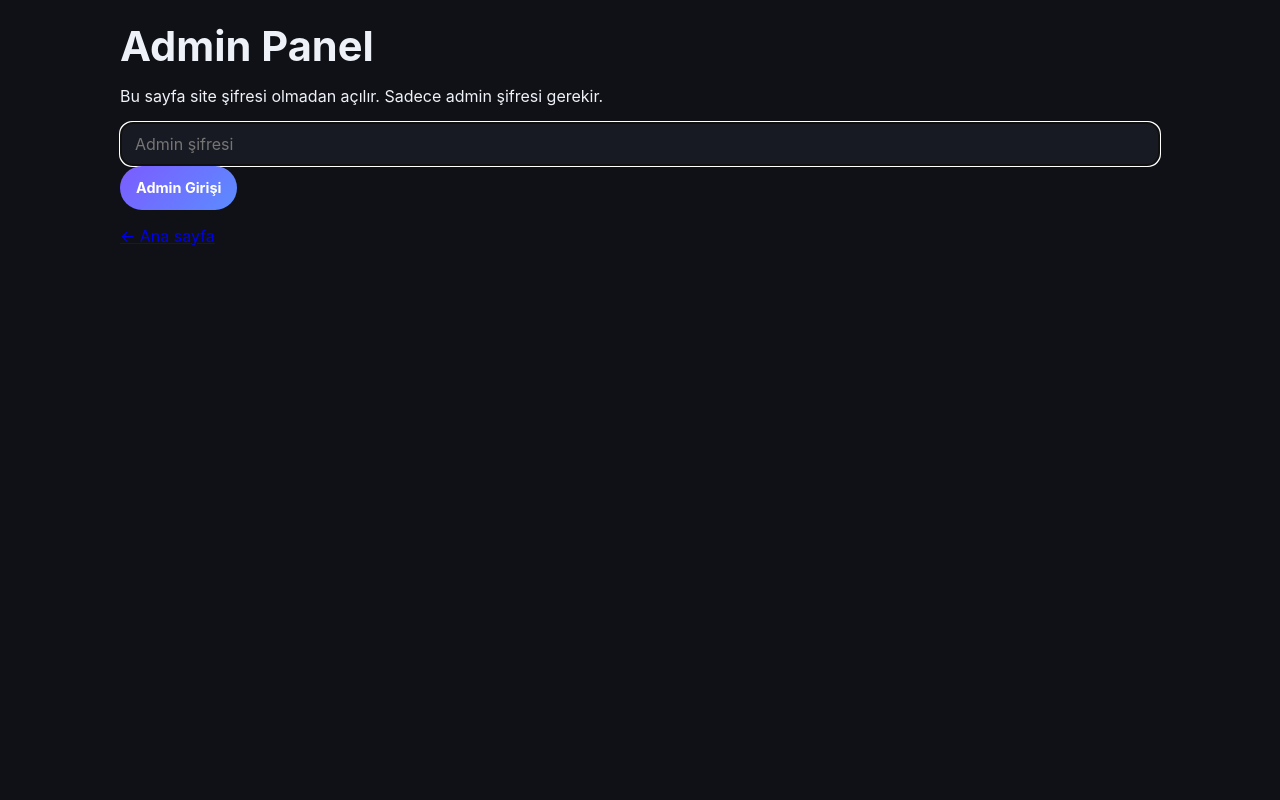
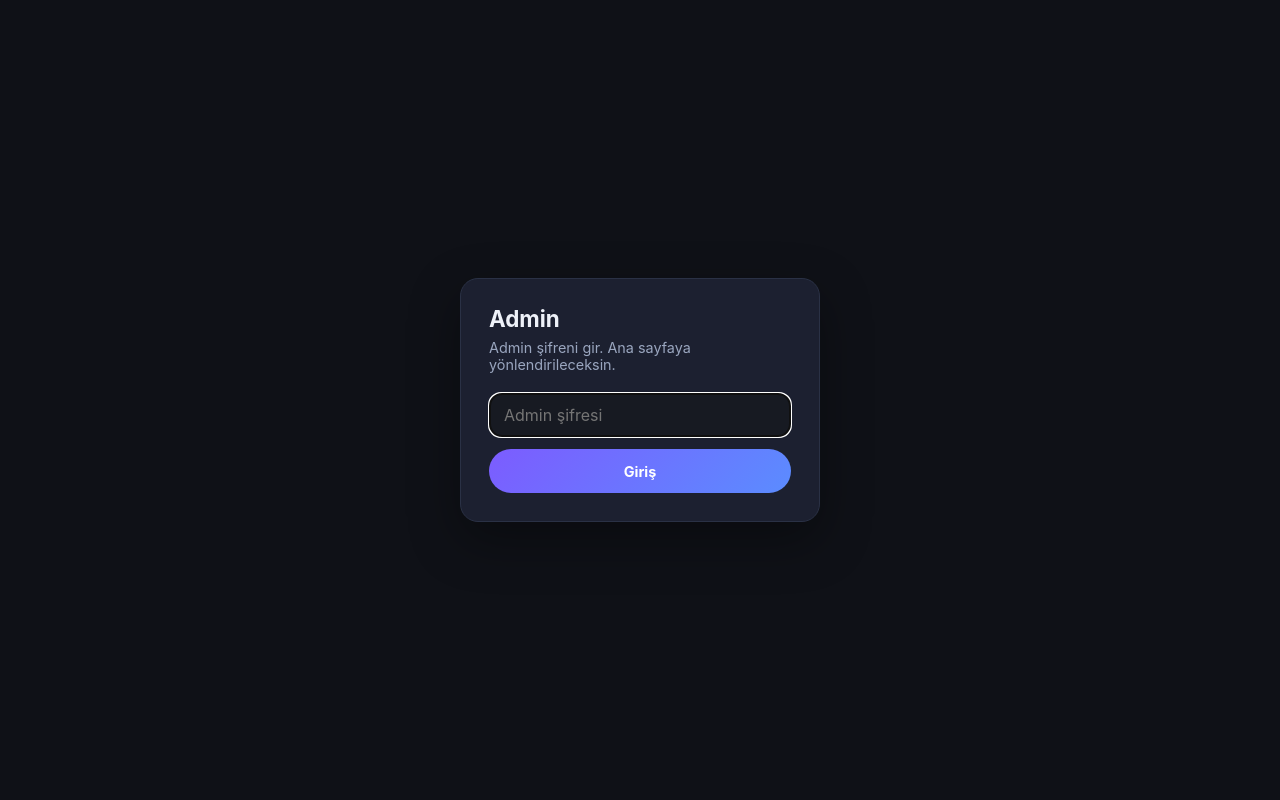
Before and after one commit to Crowned26/muzik-kesfet, a Flask app: page /admin in a window 1280 px wide. Run offline with Flask 3, Linux system fonts and the light colour scheme.

Commit message:
Admin girişi /admin'de; Son Ziyaretler yalnızca admin oturumunda.
Admin şifresi sonrası ana sayfaya yönlendir, Daha Fazla sekmesinde ziyaret tablosunu göster.

Co-authored-by: Cursor <cursoragent@cursor.com>

```diff
--- a/app.py
+++ b/app.py
@@ -535,6 +535,7 @@ def login():
 @app.route("/logout")
 def logout():
     session.pop("site_ok", None)
+    session.pop("admin_ok", None)
     return redirect(url_for("login"))
 
 
@@ -548,9 +549,17 @@ def daily_page():
     return render_template("index.html", open_daily=True)
 
 
-@app.route("/admin")
+@app.route("/admin", methods=["GET", "POST"])
 def admin_page():
-    return render_template("admin.html")
+    if request.method == "POST":
+        if request.form.get("password") == ADMIN_PASSWORD:
+            session["admin_ok"] = True
+            if APP_PASSWORD:
+                session["site_ok"] = True
+            log_visit("admin_login")
+            return redirect("/")
+        return render_template("admin.html", error="Yanlış admin şifresi")
+    return render_template("admin.html", error=None)
 
 
 @app.route("/api/health")
--- a/static/js/i18n.js
+++ b/static/js/i18n.js
@@ -80,6 +80,9 @@ const I18N = {
     accent: "Vurgu rengi",
     reducedMotion: "Az animasyon",
     shakeDiscover: "Sallayınca yeni şarkı",
+    adminRecentVisits: "Son Ziyaretler",
+    adminLogout: "Admin Çıkış",
+    adminNoVisits: "Henüz ziyaret kaydı yok.",
     autoTheme: "Sistem teması",
     footer: "Space: yeni · F: favori · L: beğen · D: günün şarkısı",
     badgeFirst: "İlk Keşif",
@@ -224,6 +227,9 @@ const I18N = {
     accent: "Accent color",
     reducedMotion: "Reduce motion",
     shakeDiscover: "Shake for new song",
+    adminRecentVisits: "Recent Visits",
+    adminLogout: "Admin Logout",
+    adminNoVisits: "No visits yet.",
     autoTheme: "System theme",
     footer: "Space: new · F: favorite · L: like · D: daily song",
     badgeFirst: "First Discovery",
--- a/templates/admin.html
+++ b/templates/admin.html
@@ -5,120 +5,24 @@
   <meta name="viewport" content="width=device-width, initial-scale=1.0">
   <title>Admin — Müzik Keşfet</title>
   <link rel="stylesheet" href="{{ url_for('static', filename='css/style.css') }}">
+  <style>
+    .login-wrap { min-height: 100dvh; display: grid; place-items: center; padding: 24px; }
+    .login-card { width: 100%; max-width: 360px; padding: 28px; border-radius: 18px; background: var(--panel); border: 1px solid var(--panel-border); }
+    .login-card h1 { margin: 0 0 8px; font-size: 1.4rem; }
+    .login-card p { margin: 0 0 20px; color: var(--muted); font-size: 0.9rem; }
+    .login-card input { width: 100%; margin-bottom: 12px; }
+    .login-err { color: #f66; font-size: 0.85rem; margin-bottom: 12px; }
+  </style>
 </head>
 <body>
-  <div class="app">
-    <h1>Admin Panel</h1>
-    <p>Bu sayfa site şifresi olmadan açılır. Sadece admin şifresi gerekir.</p>
-    <div id="admin-gate">
-      <input type="password" id="admin-pass" class="search-input" placeholder="Admin şifresi" autofocus>
-      <button type="button" id="admin-login-btn" class="btn primary">Admin Girişi</button>
-      <p id="admin-err" class="admin-err hidden"></p>
-    </div>
-    <div id="admin-content" class="hidden">
-      <div class="panel side-panel" style="margin-top:16px">
-        <h3>Son Ziyaretler <span id="visit-count" style="opacity:.6;font-weight:normal"></span></h3>
-        <div id="a-visits"><p class="visit-meta">—</p></div>
-      </div>
-      <div class="panel side-panel" style="margin-top:16px">
-        <h3>Kullanıcı Önerileri</h3>
-        <ul id="a-suggestions" class="list"></ul>
-      </div>
-      <div class="panel side-panel" style="margin-top:16px">
-        <h3>Video Bildirimleri</h3>
-        <ul id="a-reports" class="list"></ul>
-      </div>
-      <button type="button" id="admin-logout-btn" class="btn ghost">Admin Çıkış</button>
-    </div>
-    <p style="margin-top:16px"><a href="/">← Ana sayfa</a></p>
+  <div class="login-wrap">
+    <form class="login-card panel" method="post" action="{{ url_for('admin_page') }}">
+      <h1>Admin</h1>
+      <p>Admin şifreni gir. Ana sayfaya yönlendirileceksin.</p>
+      {% if error %}<p class="login-err">{{ error }}</p>{% endif %}
+      <input type="password" name="password" class="search-input" placeholder="Admin şifresi" autofocus required>
+      <button type="submit" class="btn primary" style="width:100%">Giriş</button>
+    </form>
   </div>
-  <script>
-    function esc(s) {
-      return String(s || "").replace(/&/g, "&amp;").replace(/</g, "&lt;").replace(/>/g, "&gt;");
-    }
-    function fmtTime(ts) {
-      if (!ts) return "—";
-      return new Date(ts * 1000).toLocaleString("tr-TR");
-    }
-    function showGate(show) {
-      document.getElementById("admin-gate").classList.toggle("hidden", !show);
-      document.getElementById("admin-content").classList.toggle("hidden", show);
-    }
-    function renderVisits(visits) {
-      const el = document.getElementById("a-visits");
-      document.getElementById("visit-count").textContent = visits.length ? "(" + visits.length + ")" : "";
-      if (!visits.length) {
-        el.innerHTML = "<p class=\"visit-meta\">Henüz ziyaret kaydı yok.</p>";
-        return;
-      }
-      const rows = visits.map(function (v) {
-        const ua = v.ua || {};
-        const geo = v.geo || {};
-        const c = v.client || {};
-        const loc = [geo.city, geo.regionName, geo.country].filter(Boolean).join(", ") || "—";
-        const badges = ["<span class=\"visit-badge\">" + esc(v.event) + "</span>"];
-        if (ua.device) badges.push("<span class=\"visit-badge\">" + esc(ua.device) + "</span>");
-        if (c.standalone) badges.push("<span class=\"visit-badge\">PWA</span>");
-        if (geo.proxy) badges.push("<span class=\"visit-badge warn\">Proxy/VPN</span>");
-        const meta = [c.screen, c.lang, c.timezone, geo.isp].filter(Boolean).map(esc).join(" · ");
-        return "<tr><td>" + esc(fmtTime(v.at)) + "<div class=\"visit-meta\">" + badges.join("") + "</div></td>" +
-          "<td>" + esc(v.ip) + "<div class=\"visit-meta\">" + esc(loc) + "</div></td>" +
-          "<td>" + esc(ua.browser || "?") + " / " + esc(ua.os || "?") + "</td>" +
-          "<td><div class=\"visit-meta\">" + (meta || "—") + "</div></td></tr>";
-      }).join("");
-      el.innerHTML = "<table class=\"visit-table\"><thead><tr><th>Zaman</th><th>IP / Konum</th><th>Cihaz</th><th>Detay</th></tr></thead><tbody>" + rows + "</tbody></table>";
-    }
-    async function loadAdmin() {
-      const [sRes, rRes, vRes] = await Promise.all([
-        fetch("/api/admin/suggestions", { credentials: "same-origin" }),
-        fetch("/api/admin/reports", { credentials: "same-origin" }),
-        fetch("/api/admin/visits", { credentials: "same-origin" }),
-      ]);
-      if (!sRes.ok || !rRes.ok || !vRes.ok) throw new Error("auth");
-      const suggestions = await sRes.json();
-      const reports = await rRes.json();
-      const visits = await vRes.json();
-      renderVisits(visits);
-      document.getElementById("a-suggestions").innerHTML = suggestions.length
-        ? suggestions.map(s => "<li>" + esc(s.artist) + " — " + esc(s.title) + "</li>").join("")
-        : "<li>Henüz öneri yok.</li>";
-      document.getElementById("a-reports").innerHTML = reports.length
-        ? reports.map(r => "<li>" + esc(r.artist) + " — " + esc(r.title) + " (" + esc(r.youtube_id) + ")</li>").join("")
-        : "<li>Henüz bildirim yok.</li>";
-      showGate(false);
-    }
-    async function tryLogin() {
-      const err = document.getElementById("admin-err");
-      err.classList.add("hidden");
-      const r = await fetch("/api/admin/unlock", {
-        method: "POST",
-        credentials: "same-origin",
-        headers: { "Content-Type": "application/json" },
-        body: JSON.stringify({ password: document.getElementById("admin-pass").value })
-      });
-      if (!r.ok) {
-        err.textContent = "Yanlış admin şifresi";
-        err.classList.remove("hidden");
-        return;
-      }
-      loadAdmin().catch(function () {
-        err.textContent = "Yüklenemedi";
-        err.classList.remove("hidden");
-      });
-    }
-    document.getElementById("admin-login-btn").addEventListener("click", tryLogin);
-    document.getElementById("admin-pass").addEventListener("keydown", function (e) {
-      if (e.key === "Enter") tryLogin();
-    });
-    document.getElementById("admin-logout-btn").addEventListener("click", function () {
-      fetch("/api/admin/logout", { method: "POST", credentials: "same-origin" }).then(function () {
-        showGate(true);
-        document.getElementById("admin-pass").value = "";
-      });
-    });
-    fetch("/api/admin/status", { credentials: "same-origin" }).then(function (r) { return r.json(); }).then(function (d) {
-      if (d.ok) loadAdmin();
-    });
-  </script>
 </body>
 </html>
```
Also changed, not shown: static/js/app.js (+51 -0 lines), templates/index.html (+8 -2 lines).
